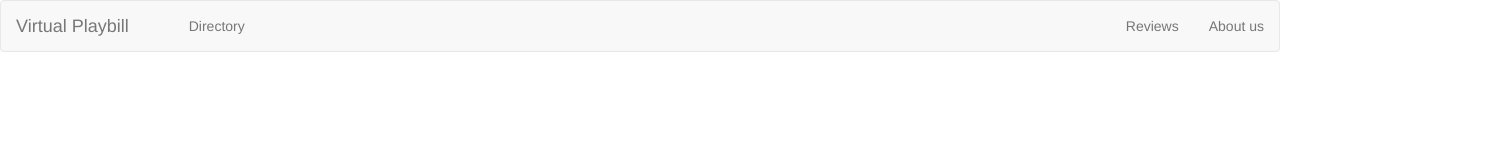
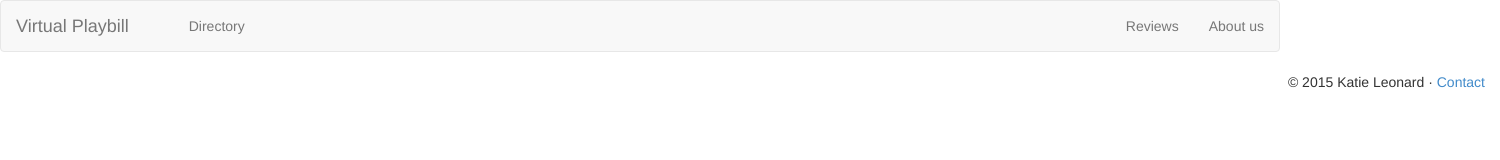
Before and after one commit to keighty/virtualplaybill2, a website: page views/layout.html in a window 1280 px wide. Shown: the whole page, 1500 px wide, since content can reach past the window. Drawn offline with Linux system fonts and the light colour scheme; no server answers.

Commit message:
Add footer with contact info. closes #87

```diff
--- a/views/layout.html
+++ b/views/layout.html
@@ -53,6 +53,10 @@
 
 <div class="container">
   <div ng-view></div>
+
+  <footer class="pull-right">
+    <p>© 2015 Katie Leonard · <a href="mailto:keighty.leonard@gmail.com?Subject=Hello%20from%20Virtual%20Playbill">Contact</a></p>
+  </footer>
 </div>
 
 <script src="/lib/angular.min.js"></script>
```
